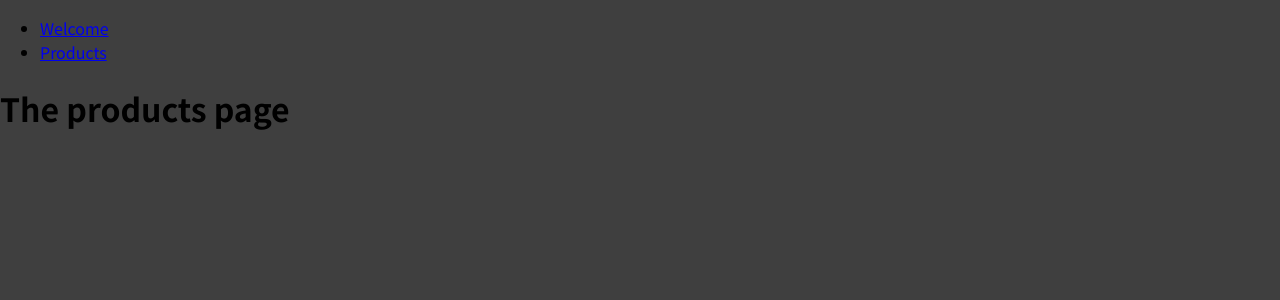
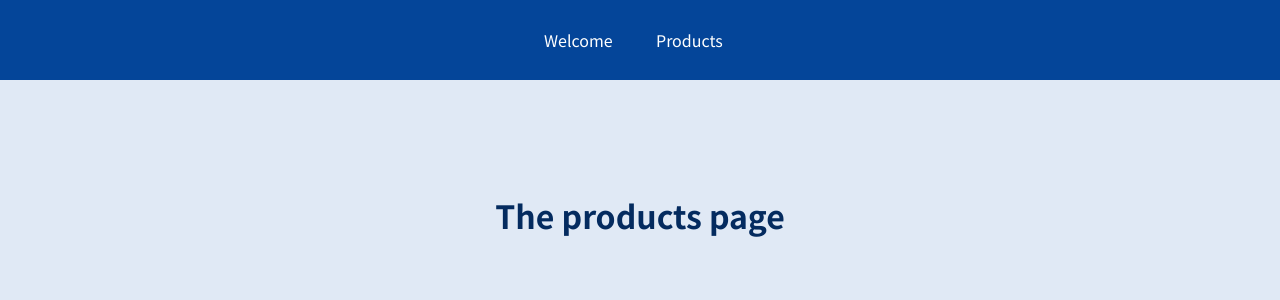
Before and after one commit to zakharovdm/app_with_router, a JavaScript app: page /products in a window 1280 px wide. Shown: the top 300 px of the page. Built offline with nearby package versions, Linux system fonts and the light colour scheme.

Commit message:
feat: add style for header component

```diff
--- a/src/components/MainHeader.js
+++ b/src/components/MainHeader.js
@@ -1,9 +1,11 @@
 import { Link } from "react-router-dom"
+
+import classes from "./MainHeader.module.css"
 
 const MainHeader = () => {
   return (
     <header>
-      <nav>
+      <nav className={classes.header}>
         <ul>
           <li>
             <Link to="/welcome">Welcome</Link>
--- /dev/null
+++ b/src/components/MainHeader.module.css
@@ -0,0 +1,38 @@
+.header {
+  width: 100%;
+  height: 5rem;
+  background-color: #044599;
+  padding: 0 10%;
+}
+
+.header nav {
+  height: 100%;
+}
+
+.header ul {
+  height: 100%;
+  list-style: none;
+  display: flex;
+  padding: 0;
+  margin: 0;
+  align-items: center;
+  justify-content: center;
+}
+
+.header li {
+  margin: 0 1rem;
+  width: 5rem;
+}
+
+.header a {
+  color: white;
+  text-decoration: none;
+}
+
+.header a:hover,
+.header a:active,
+.header a.active {
+  color: #95bcf0;
+  padding-bottom: 0.25rem;
+  border-bottom: 4px solid #95bcf0;
+}
--- a/src/index.css
+++ b/src/index.css
@@ -1,14 +1,26 @@
-@import url('https://fonts.googleapis.com/css2?family=Noto+Sans+JP:wght@400;700&display=swap');
+@import url("https://fonts.googleapis.com/css2?family=Noto+Sans+JP:wght@400;700&display=swap");
 
 * {
   box-sizing: border-box;
 }
 
 html {
-  font-family: 'Noto Sans JP', sans-serif;
+  font-family: "Noto Sans JP", sans-serif;
 }
 
 body {
   margin: 0;
-  background-color: #3f3f3f;
+  background-color: #e0e9f5;
 }
+
+main {
+  margin-top: 7rem;
+  text-align: center;
+}
+
+h1,
+h2,
+h3,
+p {
+  color: #042b5f;
+}
```
